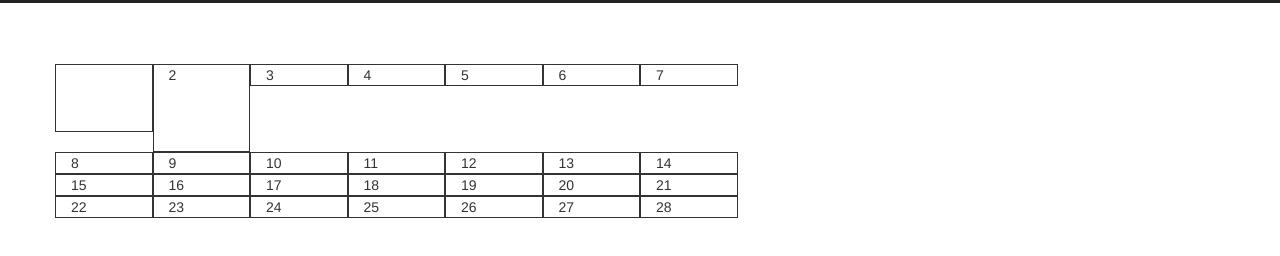
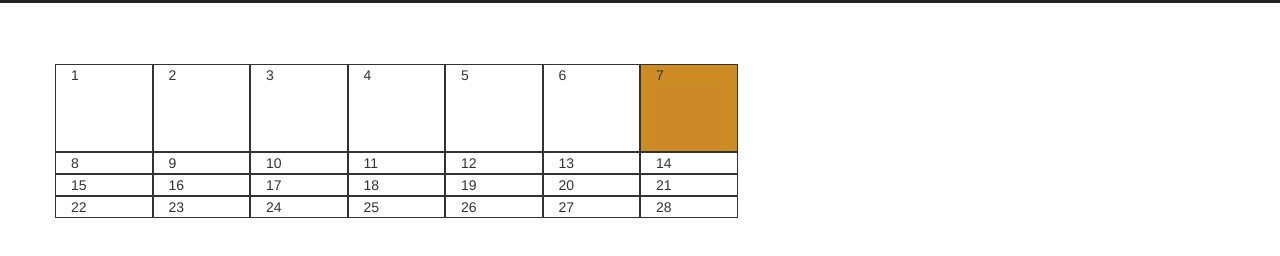
Before and after one commit to ryanromanov/DonateLocalPittsburghBeta, a plain HTML site: page calendar.html in a window 1280 px wide. Shown: the part 58-314 px from the top of the page. Drawn offline with nearby package versions, Linux system fonts and the light colour scheme.

Commit message:
changed calendar

```diff
--- a/calendar.html
+++ b/calendar.html
@@ -13,6 +13,9 @@
 		.col-sm-1 {
 			border: 1px solid #333;
 		}
+			.col-sm-1.stuff {
+				background-color: rgba(204, 139, 35, 1);
+			}
 
 	</style>
 
@@ -52,6 +55,7 @@
 		<div class="container calendar">
 			<div class="row">
 				<div class="col-sm-1 col-sm-offset 2">
+					1
 					<img class="img-responsive" src="images/calendar-blank.png" alt="" />
 				</div>
 				<div class="col-sm-1">
@@ -60,18 +64,23 @@
 				</div>
 				<div class="col-sm-1">
 					3
+					<img class="img-responsive" src="images/calendar-blank.png" alt="" />
 				</div>
 				<div class="col-sm-1">
 					4
+					<img class="img-responsive" src="images/calendar-blank.png" alt="" />
 				</div>
 				<div class="col-sm-1">
 					5
+					<img class="img-responsive" src="images/calendar-blank.png" alt="" />
 				</div>
 				<div class="col-sm-1">
 					6
+					<img class="img-responsive" src="images/calendar-blank.png" alt="" />
 				</div>
-				<div class="col-sm-1">
+				<div class="col-sm-1 stuff">
 					7
+					<img class="img-responsive" src="images/august.png" alt="" />
 				</div>
 			</div>
 			<div class="row">
```
Also changed, not shown: 1 other file.
